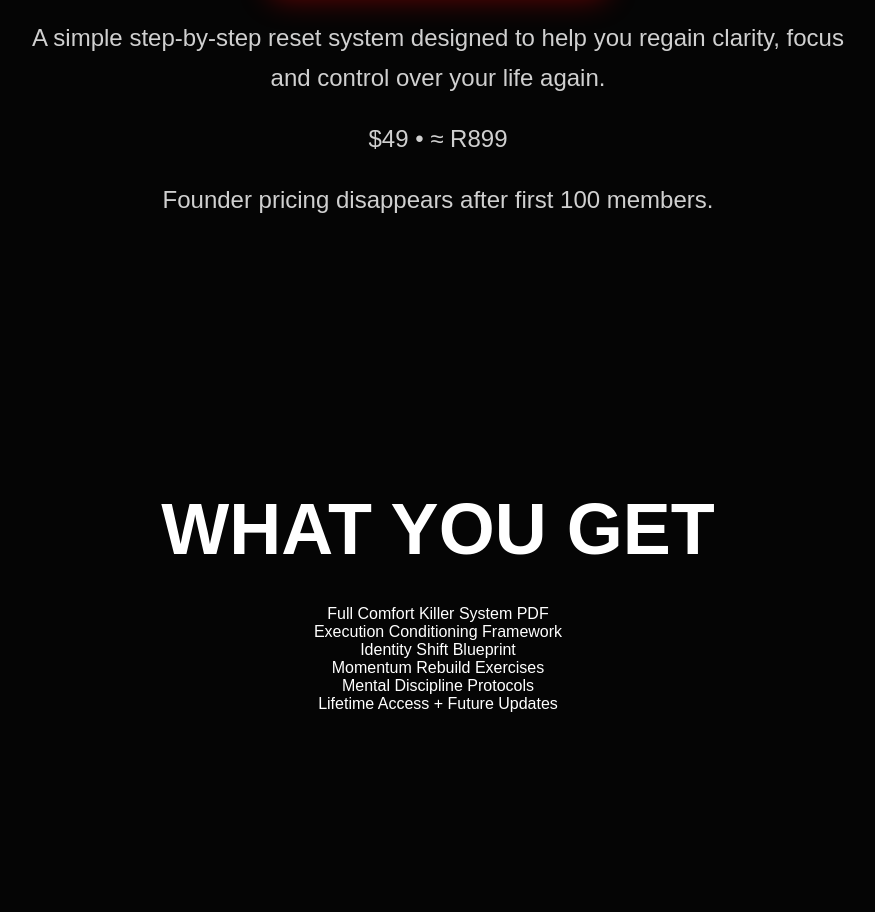
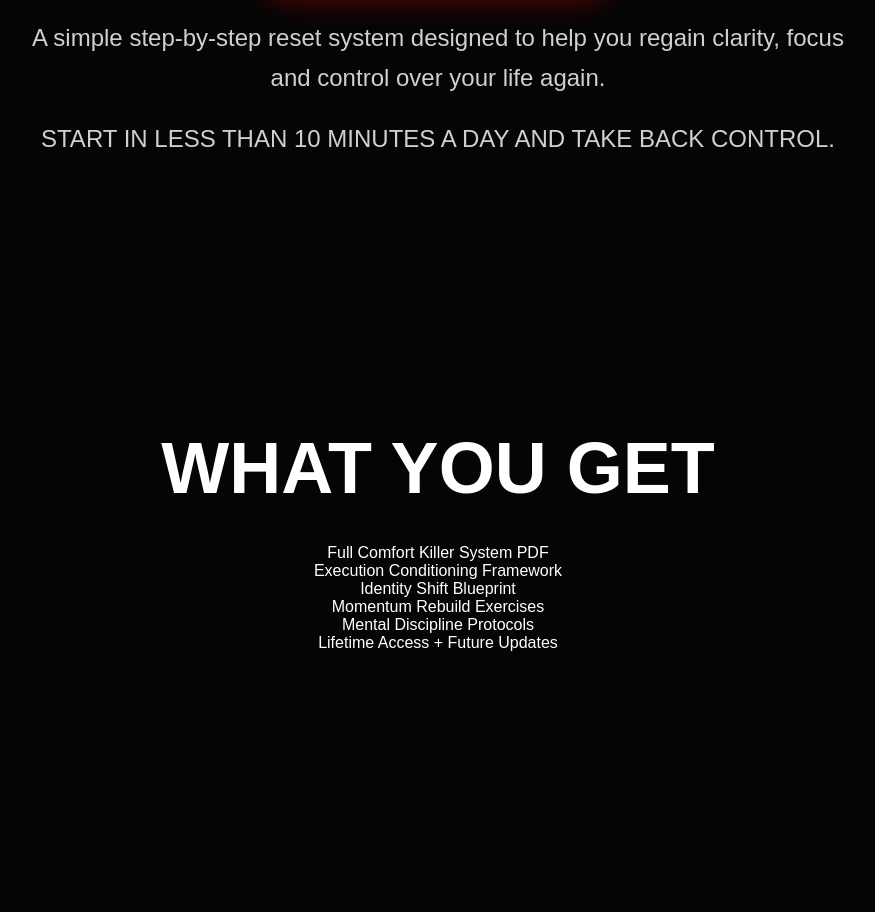
Before and after one commit to dupie2010-afk/Kill-the-Comfort, a React (Vite) app: page / in a window 1280 px wide. Shown: the part 975-1887 px from the top of the page, without its empty margins (202-1077 px from the left). Built offline with nearby package versions, Linux system fonts and the light colour scheme.

Commit message:
Update App.tsx

```diff
--- a/src/App.tsx
+++ b/src/App.tsx
@@ -56,12 +56,8 @@ export default function App() {
   A simple step-by-step reset system designed to help you regain clarity, focus and control over your life again.
 </p>
 
-          <p className="old-price">
-            <span>$49</span> • <span>≈ R899</span>
-          </p>
-
           <p className="founder-warning">
-            Founder pricing disappears after first 100 members.
+            START IN LESS THAN 10 MINUTES A DAY AND TAKE BACK CONTROL.
           </p>
 
         </div>
```
